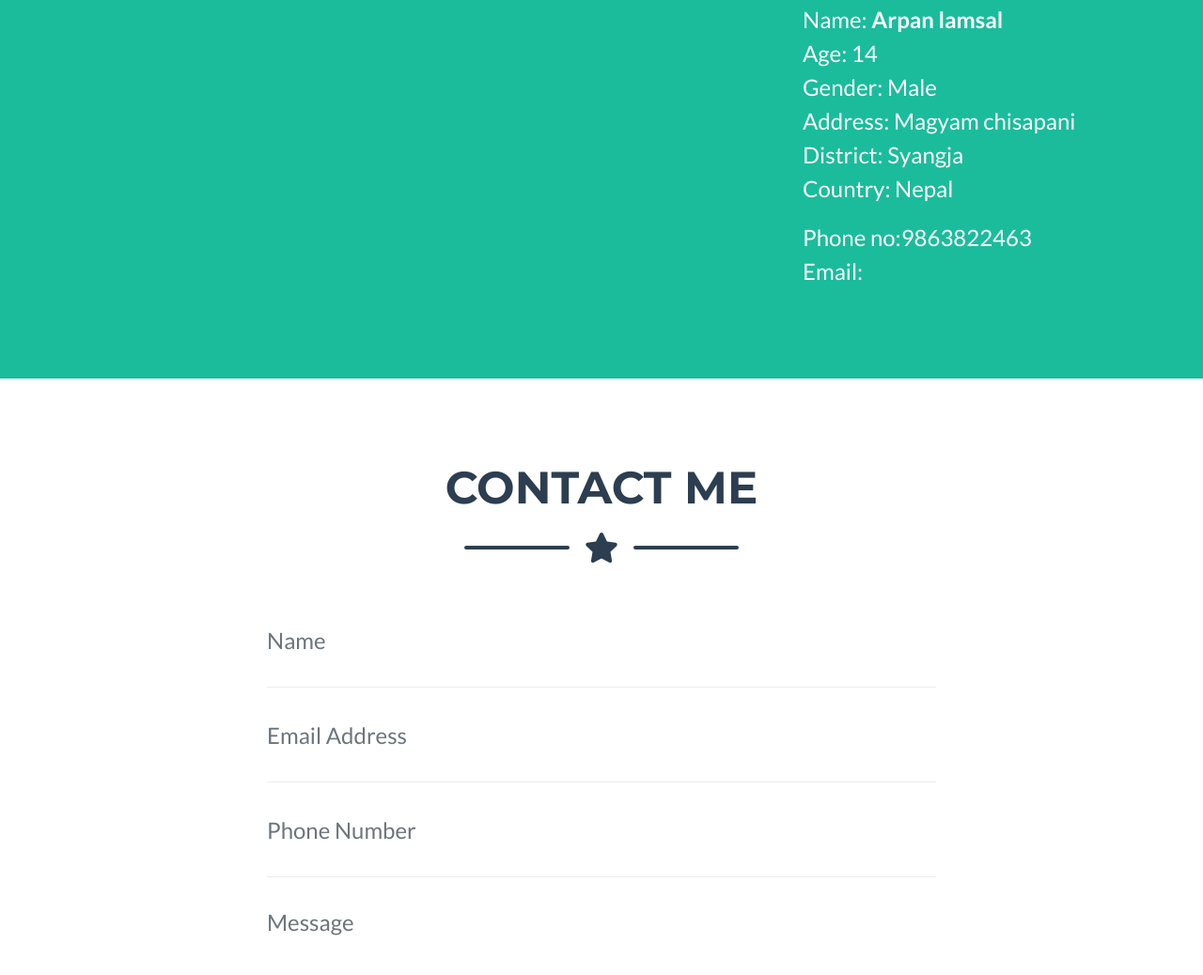
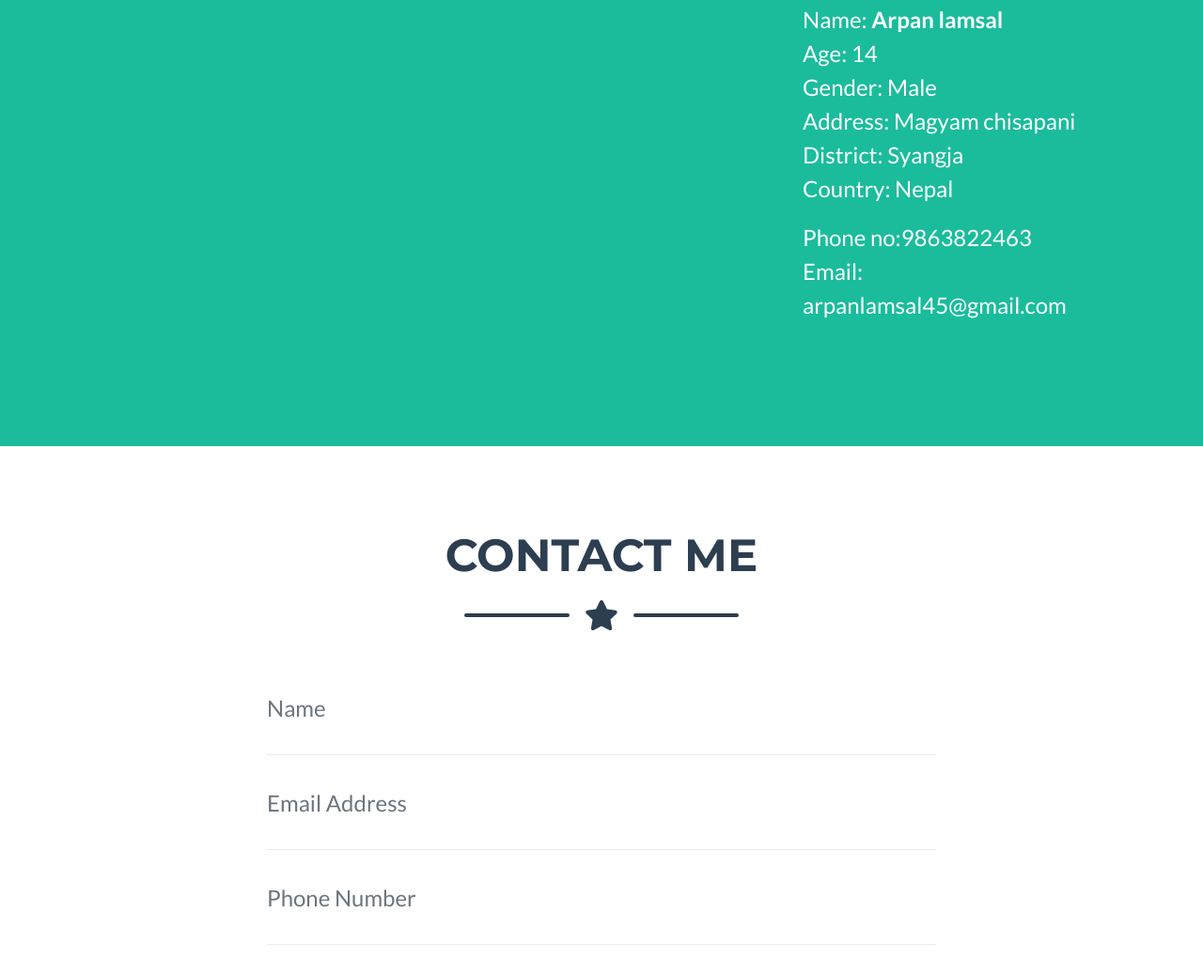
Before and after one commit to lamsalarpan/arpanlamsal, a plain HTML site: page index.html in a window 1280 px wide. Shown: the part 1399-2437 px from the top of the page at 94% size. Drawn offline with nearby package versions, Linux system fonts and the light colour scheme.

Commit message:
Update index.html

```diff
--- a/index.html
+++ b/index.html
@@ -88,7 +88,7 @@ District: Syangja<br>
 Country: Nepal<br>
 <p></p>
 Phone no:9863822463<br>
-Email:
+Email: arpanlamsal45@gmail.com
 <a href="/cdn-cgi/l/email-protection" class="__cf_email__" data-cfemail="51302321303f113d303c22303d302321303f7f323e3c7f3f21">[email&#160;protected]</a>
 </font>
 </div>
```
